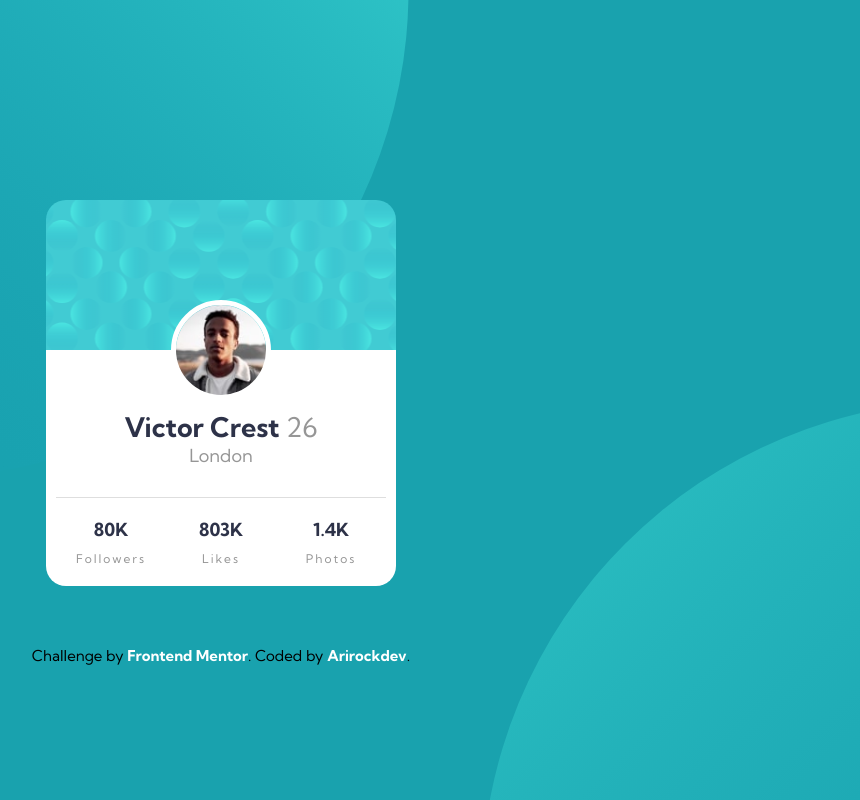
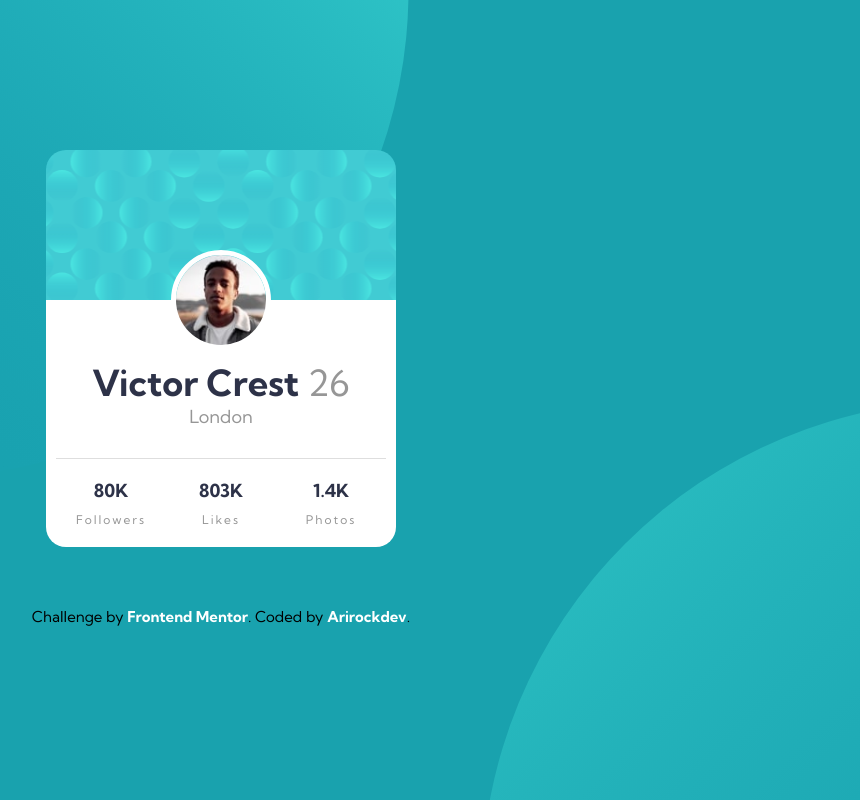
Before and after one commit to Arirockdev/profile-card, a plain HTML site: page index.html in a window 1280 px wide. Shown: the whole page, without its empty margins (419-1279 px from the left). Drawn offline with Linux system fonts and the light colour scheme.

Commit message:
modificacion margins

```diff
--- a/css/style.css
+++ b/css/style.css
@@ -178,7 +178,7 @@ footer a:visited {
     }
    .container {
         width:  350px;
-        margin-top: 20rem;
+        margin-top: 15rem;
     }
 
     .avatar__img {
--- a/index.html
+++ b/index.html
@@ -11,13 +11,13 @@
   <title>Frontend Mentor | Profile card component</title>
 
 <body>
-  <div class="container">
+  <main class="container">
     <div class="first__div">
         <img class="avatar__img" src="./images/image-victor.jpg" alt="avatar de victor">
       </div>
     <div class="main__content">
       <div class="main__head">
-        <h2 class="main__title"><span class="main__title--item">Victor Crest</span> 26</h2>
+        <h1 class="main__title"><span class="main__title--item">Victor Crest</span> 26</h1>
         <p>London</p>
       </div>
     <div class="main__footer">
@@ -35,7 +35,7 @@
       </div>
     </div>
   </div>
-</div>
+</main>
   <footer>
     <div class="attribution">
       Challenge by <a href="https://www.frontendmentor.io?ref=challenge" target="_blank">Frontend Mentor</a>.
```
